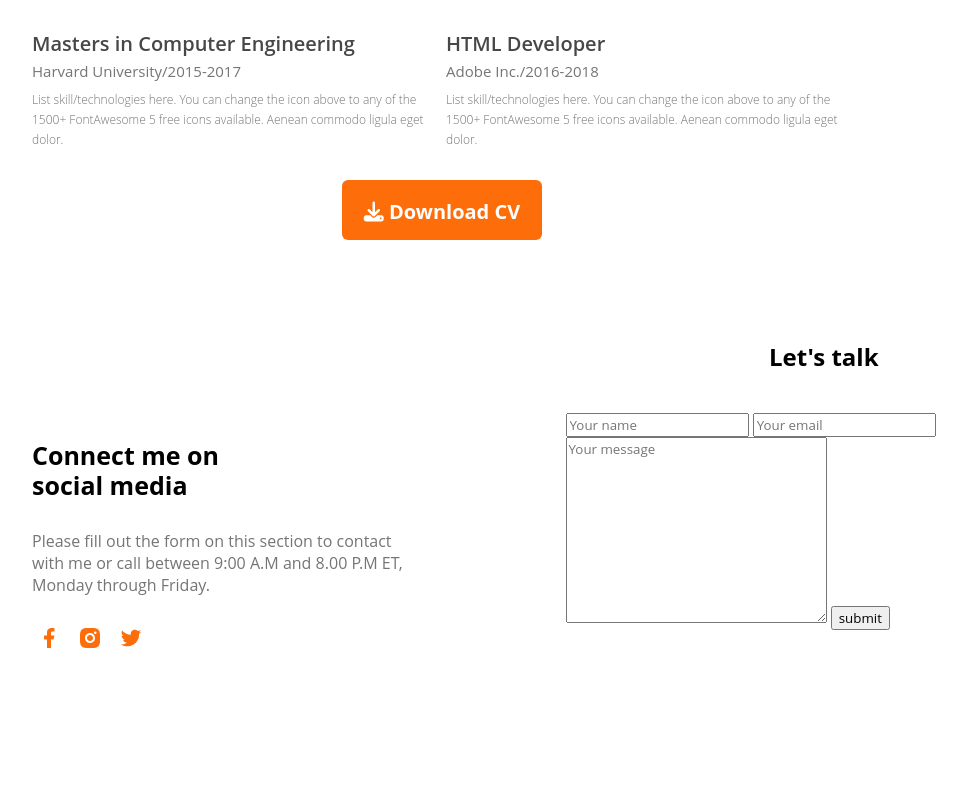
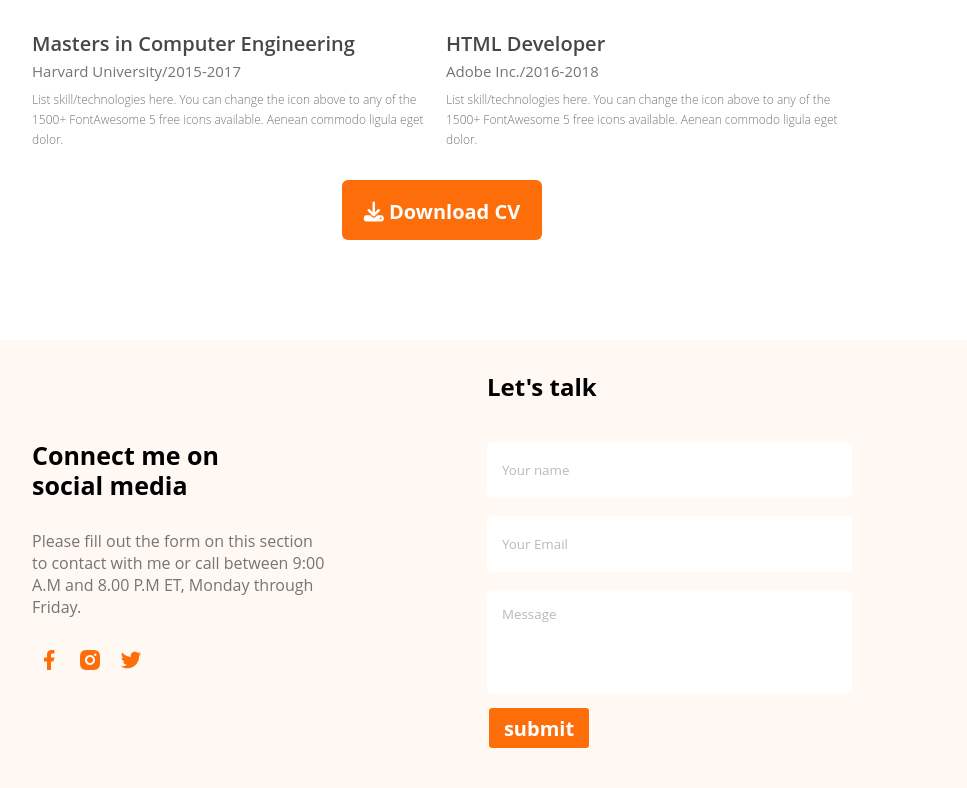
Before and after one commit to jamshed-uddin/Portfolio, a plain HTML site: page index.html in a window 1280 px wide. Shown: the part 2950-3738 px from the top of the page, without its empty margins (198-1165 px from the left). Before the commit the page ends 3713 px from the top, so only its background shows below. Drawn offline with Linux system fonts and the light colour scheme.

Commit message:
complete

```diff
--- a/index.html
+++ b/index.html
@@ -186,10 +186,10 @@
             <div class="form">
                 <h1 class="form-title">Let's talk</h1>
                 <form>
-                    <input type="text" id="name" placeholder="Your name">
-                    <input type="email" id="email" placeholder="Your email">
-                    <textarea name="" id="" cols="30" rows="10" placeholder="Your message"></textarea>
-                    <button type="submit">submit</button>
+                    <p><input type="name" id="email" placeholder="Your name"></p>
+                    <p><input type="email" id="email" placeholder="Your Email"></p>
+                    <p></p><textarea name="" id="" placeholder="Message"></textarea></p>
+                    <button class="form-btn">submit</button>
                 </form>
             </div>
         </section>
--- a/styles.css
+++ b/styles.css
@@ -295,8 +295,10 @@ margin-bottom: 30px;
 /* contact section */
 
 .contact{
+    background-color: #FFF8F3;
     display: flex;
-    justify-content: space-evenly;
+    justify-content:space-between;
+   padding-bottom: 50px;
 }
 
 .social-container{
@@ -324,7 +326,46 @@ margin-bottom: 30px;
   padding: 0 8px 8px 5px;
 }
 
+.form{
+    margin-right: 230px;
+
+}
 .form-title {
-    text-align: center;
-    margin-bottom: 40px;
+    text-align: left;
+    margin:30px 0;
 }
+
+input {
+    border: 0;
+    border-radius: 5px;
+    width: 361px;
+height: 54px;
+margin: 9px 0;
+}
+textarea{
+    border: 0;
+    border-radius: 5px;
+    width: 361px;
+height: 100px;
+resize: none;
+margin: 9px 0;
+}
+
+::placeholder{
+    padding: 13px;
+    color: #75757582;
+}
+
+.form-btn{
+    color: #ffffff;
+    background-color: #FD6E0A;
+    border: none;
+    border-radius: 3px;
+    width: 100px;
+    height: 40px;
+    font-size: 20px;
+    font-weight: 700;
+    cursor: pointer;
+    margin-left: 2px;
+
+}
```
